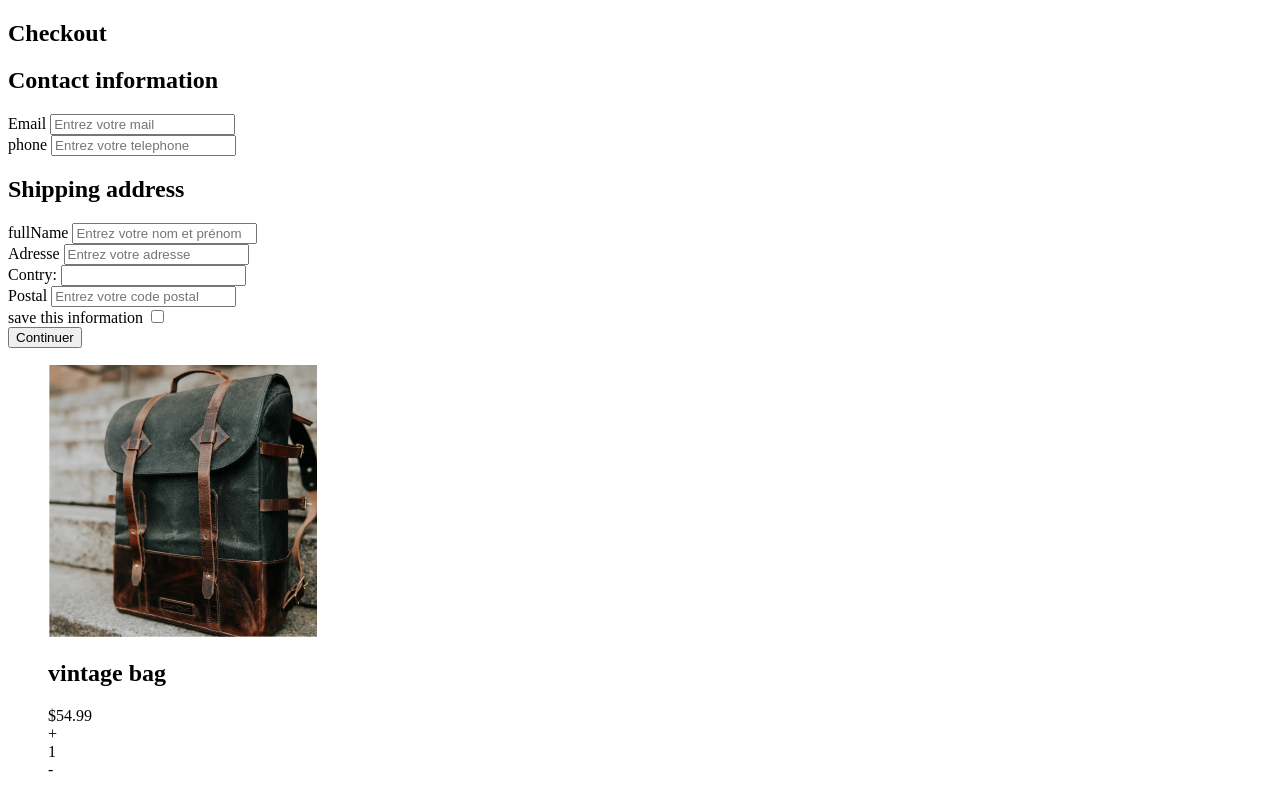
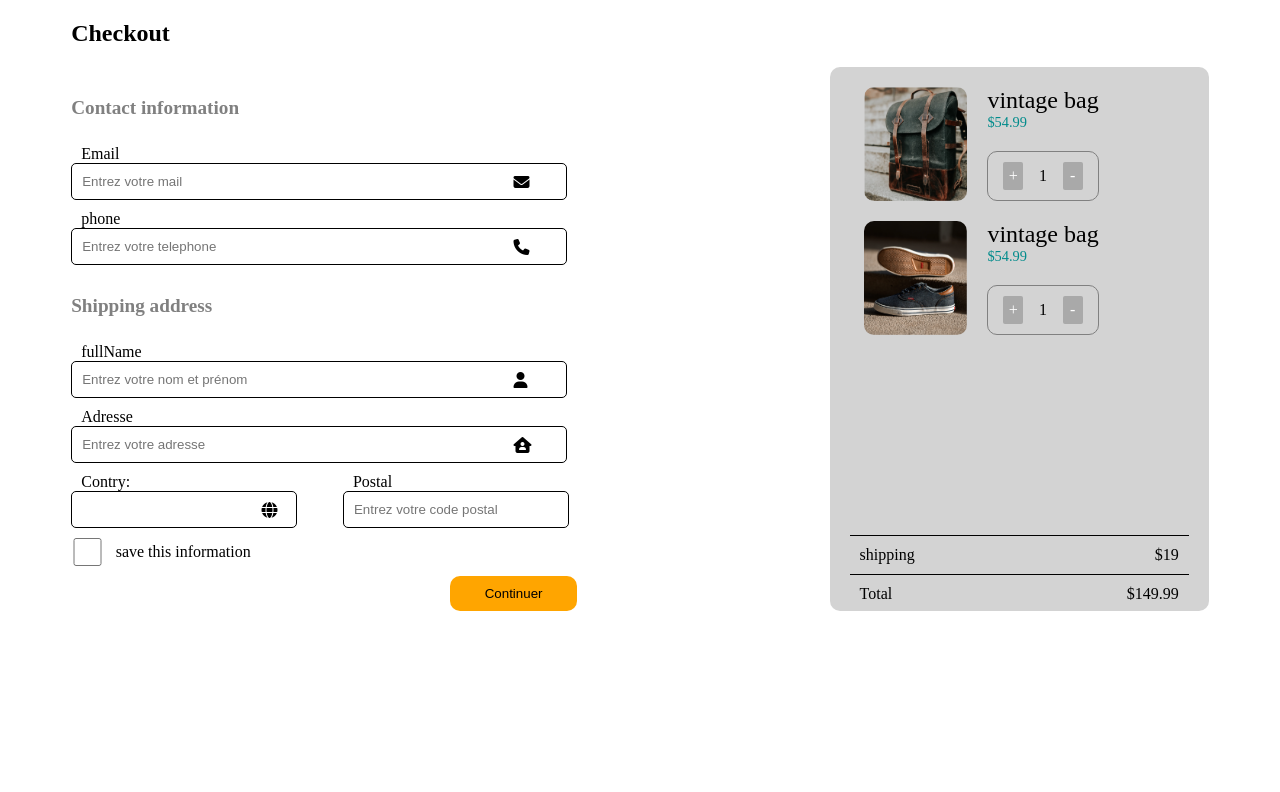
Before and after one commit to corentinnys/checkout-page, a plain HTML site: page index.html in a window 1280 px wide. Shown: the top 792 px of the page. Drawn offline with Linux system fonts and the light colour scheme.

Commit message:
implementation of responsive for screens of 1024 and more

```diff
--- a/css/styles.css
+++ b/css/styles.css
@@ -0,0 +1,185 @@
+
+
+
+@media screen and (max-width: 409px)
+{
+    main{
+        display: flex;
+        flex-direction: column;
+    }
+    main >div:first-of-type{
+        order: 2;
+
+    }
+
+
+}
+
+@media screen and   (min-width:410px ) and  (max-width:768px ){
+
+
+
+}
+@media screen and    (min-width:768px ) and (max-width: 1024px)
+{
+
+}
+@media screen  and (min-width: 1024px)
+{
+    #principaleTitle{
+        margin-left: 5%;
+    }
+    .c-gray{
+        color: grey;
+        font-size: 1.2rem;
+        margin-top: 30px;
+    }
+  .container{
+        display: flex;
+      flex-direction: row;
+      /*justify-content:space-around ;*/
+      justify-content:space-around ;
+    }
+    .p-relative{
+        position: relative;
+    }
+    i:not(i.middle){
+        position: absolute;
+        left: 70%;
+        top: 60%;
+    }
+    i.middle{
+        position: absolute;
+        top:60%;
+        left: 70%;
+    }
+    label{
+        display: block;
+        width: 75%;
+        padding: 10px;
+        padding-bottom: 0px;
+    }
+    input{
+        width: 75%;
+        display: block;
+        outline: none;
+        padding: 10px;
+        border-radius: 5px;
+        border: 1px solid black;
+        margin: 0;
+    }
+    .w-50{
+        width: 50%;
+        /*margin-left: 100px;*/
+    }
+    .d-flex{
+        display: flex;
+    }
+    .d-flex div{
+        width: 70%;
+    }
+    button{
+        padding: 10px;
+        width: 20%;
+        background: orange;
+        position: relative;
+        left: 60%;
+        border: none ;
+        border-radius: 10px;
+    }
+    .bg-gray{
+        background: lightgray;
+        width: 30%;
+        border-radius: 10px;
+    }
+    .bg-gray div.article-one{
+        margin: 20px;
+    }
+    .bg-gray div.article-one figure {
+        display: flex;
+        flex-direction: row;
+        justify-content: left;
+    }
+
+    .bg-gray div.article-one figure img {
+        width: 40%;
+      /*  margin-left: -40px;*/
+        margin-left: -10%;
+        border-radius: 10px;
+    }
+    .bg-gray div.article-one figure figcaption h2 {
+        width: 100%;
+        margin:0px;
+        font-size: 1.5rem;
+        font-weight: normal;
+        margin-left: 20px;
+    }
+    .price {
+        width: 100%;
+        margin:0px;
+        font-size: 0.9rem;
+        font-weight: normal;
+        margin-left: 20px;
+        color: darkcyan;
+    }
+    .counter{
+        border: grey 1px solid;
+        border-radius: 10px;
+        display: flex;
+        justify-content: space-around;
+        margin-left: 20px;
+        margin-top: 20px;
+        padding: 10px;
+    }
+    .number{
+        padding: 5px;
+        width: 10px;
+        text-align: center;
+        vertical-align: center;
+    }
+    .minus,.plus{
+        padding: 5px;
+        width: 10px;
+        text-align: center;
+        border-radius: 2px;
+        color: white;
+        vertical-align: center;
+        background: darkgrey;
+    }
+    .finalPrice{
+        padding: 20px;
+        position: relative;
+        bottom: -160px;
+
+    }
+.finalPrice div:first-child{
+    display: flex;
+    justify-content: space-between;
+    padding-bottom: 10px;
+    border-bottom: 1px solid black;
+    border-top: 1px solid black;
+    padding: 10px;
+}
+    .finalPrice div:last-child{
+        display: flex;
+        justify-content: space-between;
+        padding-bottom: 10px;
+        padding: 10px;
+    }
+    .checkbox input{
+        width: 10%;
+        position: relative;
+        left: -4%;
+    }
+    .checkbox{
+        padding: 10px;
+        display: flex;
+        justify-content: flex-start;
+    }
+    .checkbox label{
+        position: relative;
+        left: -6%;
+        top:-5px;
+    }
+
+}
--- a/index.html
+++ b/index.html
@@ -2,36 +2,43 @@
 <html lang="en">
 <head>
     <meta charset="UTF-8">
+    <script src="https://kit.fontawesome.com/32aee59745.js" crossorigin="anonymous"></script>
   <link rel="stylesheet" href="css/styles.css">
     <title>checkout page</title>
 </head>
 <body>
     <section>
         <main>
-            <h1>Checkout</h1>
+            <h1 id="principaleTitle">Checkout</h1>
+            <div class="container">
+            <div class="w-50">
                 <div>
-                <div>
-                    <h2>Contact information</h2>
-                    <div>
+                    <h2 class="c-gray">Contact information</h2>
+                    <div class="p-relative">
                         <label>Email</label>
                         <input  type="text"placeholder="Entrez votre mail">
+                        <i class="fa-solid fa-envelope"></i>
                     </div>
-                    <div>
+                    <div class="p-relative">
                         <label>phone</label>
                         <input type="text" placeholder="Entrez votre telephone">
+                        <i class="fa-solid fa-phone"></i>
                     </div>
                 </div>
                 <div>
-                    <h2>Shipping address </h2>
-                    <div>
+                    <h2 class="c-gray">Shipping address </h2>
+                    <div class="p-relative">
                         <label>fullName</label>
                         <input type="text" placeholder="Entrez votre nom et prénom">
+                        <i class="fa-solid fa-user"></i>
                     </div>
-                    <div>
+                    <div class="p-relative">
                         <label>Adresse</label>
                         <input type="text" placeholder="Entrez votre adresse">
+                        <i class="fa-solid fa-house-user"></i>
                     </div>
-                    <div>
+                    <div class="d-flex" style="width: 86%">
+                        <div class="p-relative">
                             <label for="ice-cream-choice">Contry:</label>
                             <input list="ice-cream-flavors" id="ice-cream-choice" name="ice-cream-choice">
 
@@ -39,55 +46,58 @@
                                 <option value="Belgique ">
                                 <option value="france">
                             </datalist>
-
+                            <i class="fa-solid fa-globe middle"></i>
                         </div>
                         <div>
                             <label>Postal</label>
                             <input type="text" placeholder="Entrez votre code postal">
                         </div>
-                    <div>
+                    </div>
+
+                    <div class='checkbox'>
+
+                        <input type="checkbox"  >
                         <label> save this information</label>
-                        <input type="checkbox" >
-
-                    </div>
                     </div>
                     <button>Continuer</button>
                 </div>
-            <div>
-                <div>
+
+            </div>
+            <div  class="w-50 bg-gray">
+                <div class="article-one">
                     <figure>
                         <img src="assets/pictures/photo1.png">
                         <figcaption>
                             <h2>vintage bag</h2>
-                            <div>$54.99</div>
-                           <div>
-                               <div>+</div>
-                               <div>1</div>
+                            <div class="price">$54.99</div>
+                           <div class="counter">
+                               <div class="plus">+</div>
+                               <div class="number">1</div>
 
-                               <div>-</div>
+                               <div class="minus">-</div>
                            </div>
 
                         </figcaption>
                     </figure>
                 </div>
 
-                <div>
+                <div class="article-one">
                     <figure>
                         <img src="assets/pictures/photo2.png">
                         <figcaption>
-                            <h2>levi shoe</h2>
-                            <div>$74.99</div>
-                            <div>
-                                <div>+</div>
-                                <div>1</div>
+                            <h2>vintage bag</h2>
+                            <div class="price">$54.99</div>
+                            <div class="counter">
+                                <div class="plus">+</div>
+                                <div class="number">1</div>
 
-                                <div>-</div>
+                                <div class="minus">-</div>
                             </div>
 
                         </figcaption>
                     </figure>
                 </div>
-                <div></div>
+                <div class="finalPrice">
                     <div>
                         <span>shipping</span>
                         <span>$19</span>
@@ -97,6 +107,9 @@
                         <span>$149.99</span>
                     </div>
                 </div>
+
+            </div>
+            </div>
         </main>
     </section>
 </body>
```
Lines whose indentation alone changed are shown as unchanged.
